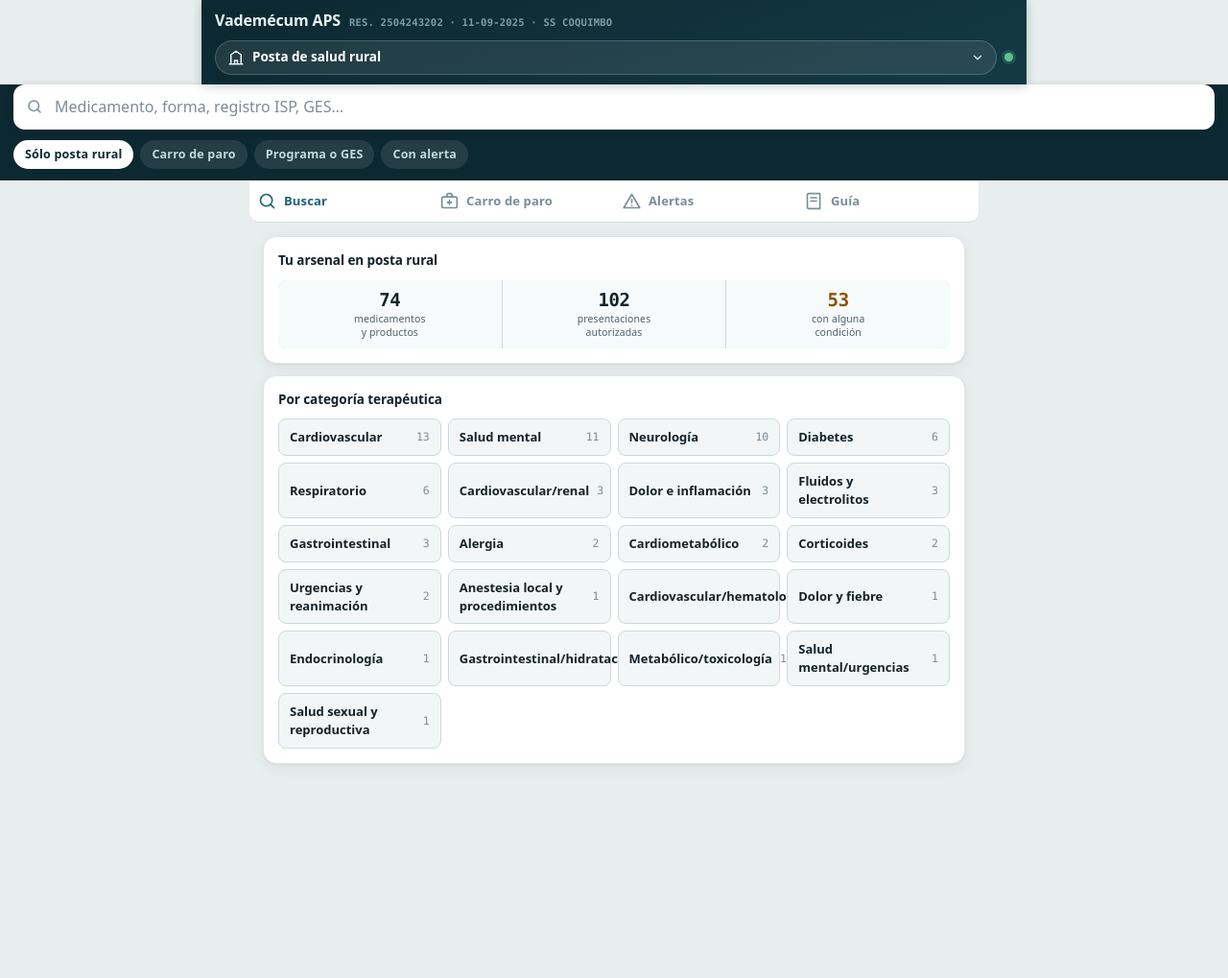
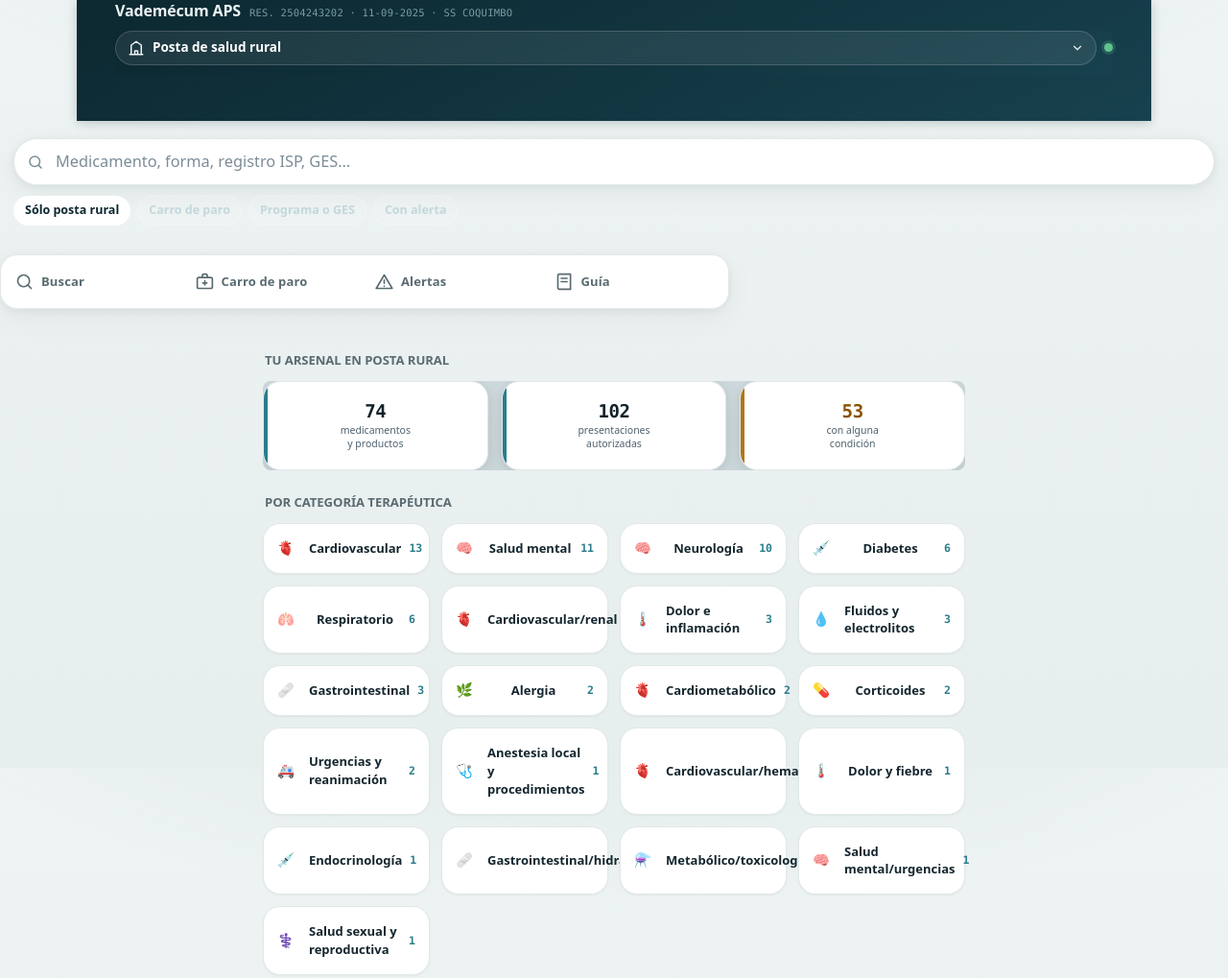
Before and after one commit to Unkown00101/vademecum-en-terreno, a plain HTML site: page index.html in a window 1280 px wide. Shown: the whole page at 96% size. Before the commit the page ends 846 px from the top, so only its background shows below. Drawn offline with Linux system fonts and the light colour scheme.

Commit message:
Rediseño visual v2: arreglar ancho, quitar doble marco, dar aire

```diff
--- a/estilos-plus.css
+++ b/estilos-plus.css
@@ -1,176 +1,264 @@
 /* ============================================================
-   Vademécum APS Coquimbo — Refinamiento visual (capa adicional)
-   Se carga DESPUÉS del CSS incrustado y solo ajusta apariencia.
-   No cambia estructura ni comportamiento.
+   Vademécum APS Coquimbo — Rediseño visual v2
+   Capa que se carga DESPUÉS del CSS incrustado. Solo apariencia.
+   Objetivo: quitar rigidez, dar aire, jerarquía y calidez.
    ============================================================ */
 
-/* ---- 1. Sistema de color unificado (paleta salud, sobria) ---- */
 :root {
-  --v-tinta:        #12222a;   /* texto principal, más suave que el negro */
-  --v-tinta-2:      #4a5b62;   /* texto secundario */
-  --v-petroleo:     #0c2830;   /* marca / header */
-  --v-petroleo-2:   #143a46;   /* degradado header */
-  --v-papel:        #eef2f2;   /* fondo */
-  --v-tarjeta:      #ffffff;
-  --v-borde:        #dfe6e6;
-  --v-verde:        #1f8a54;   /* disponible */
-  --v-verde-bg:     #e8f5ee;
-  --v-ambar:        #b8791a;   /* con condición */
-  --v-ambar-bg:     #fbf1e0;
-  --v-rojo:         #b23b3b;   /* no disponible / alerta */
-  --v-rojo-bg:      #fbeaea;
-  --v-acento:       #2a7d8c;   /* acento frío para foco/enlaces */
-  --v-sombra:       0 1px 2px rgba(18,34,42,.06), 0 4px 16px rgba(18,34,42,.06);
-  --v-radio:        14px;
+  --v-tinta:      #14262e;
+  --v-tinta-2:    #5a6b72;
+  --v-petroleo:   #0c2830;
+  --v-petroleo-2: #17414e;
+  --v-teal:       #2a7d8c;
+  --v-verde:      #1c8a53;
+  --v-verde-bg:   #e9f6ef;
+  --v-ambar:      #b0761a;
+  --v-ambar-bg:   #fbf2e2;
+  --v-rojo:       #b23b3b;
+  --v-rojo-bg:    #fbebeb;
+  --v-borde:      #e2e8e9;
+  --v-radio:      18px;
+  --v-radio-sm:   12px;
+  --v-sombra-sm:  0 1px 2px rgba(20,38,46,.05);
+  --v-sombra:     0 2px 10px rgba(20,38,46,.06), 0 8px 30px rgba(20,38,46,.05);
 }
 
-/* ---- 2. Tipografía: más legible en terreno, jerarquía clara ---- */
-body {
-  font-family: "Inter", system-ui, -apple-system, "Segoe UI", Roboto, sans-serif;
+/* ---------- 1. Lienzo: fondo con profundidad, sin gris plano ---------- */
+html, body {
+  background:
+    radial-gradient(1200px 500px at 50% -200px, #dbe7e7 0%, transparent 70%),
+    linear-gradient(180deg, #eef3f3 0%, #e7eeee 100%) !important;
+  background-attachment: fixed !important;
   color: var(--v-tinta);
-  background: var(--v-papel);
   -webkit-font-smoothing: antialiased;
-  text-rendering: optimizeLegibility;
-  letter-spacing: .1px;
 }
 
-/* Encabezado con degradado sutil y mejor peso de marca */
-header,
-.barra-estab,
-[class*="cabecera-app"] {
-  background: linear-gradient(160deg, var(--v-petroleo) 0%, var(--v-petroleo-2) 100%) !important;
+/* Ancho cómodo: el problema era max-width:860 con márgenes enormes.
+   Damos un contenedor amplio y bien centrado, con aire lateral real. */
+.app {
+  max-width: 1120px !important;
+  margin-inline: auto !important;
+  padding: 0 clamp(16px, 4vw, 40px) 48px !important;
 }
-.marca {
-  font-weight: 700;
+
+/* ---------- 2. Encabezado: integrado, ancho completo, con degradado ---------- */
+header, .barra-estab {
+  background: linear-gradient(155deg, var(--v-petroleo) 0%, var(--v-petroleo-2) 100%) !important;
+}
+/* El header ocupa todo el ancho de ventana, contenido alineado al centro */
+header {
+  box-shadow: 0 4px 20px rgba(12,40,48,.18);
+}
+header > *, .barra-estab > * {
+  max-width: 1120px;
+  margin-inline: auto;
+}
+.marca h1 {
+  font-weight: 750;
   letter-spacing: .2px;
 }
-.res, .mono {
-  letter-spacing: .3px;
-  opacity: .85;
+.res, .mono { opacity: .82; letter-spacing: .4px; }
+
+.selector-estab {
+  border-radius: 999px !important;
+  background: rgba(255,255,255,.08) !important;
+  border: 1px solid rgba(255,255,255,.16) !important;
+  backdrop-filter: blur(4px);
 }
 
-/* Buscador: más aire y foco visible accesible */
-.caja-busqueda,
+/* ---------- 3. Buscador: card flotante, no barra pegada ---------- */
+.zona-busqueda {
+  background: transparent !important;
+  padding-top: 18px !important;
+}
+.zona-busqueda .caja-busqueda,
+.zona-busqueda > div:first-child {
+  border-radius: 999px !important;
+  box-shadow: var(--v-sombra) !important;
+  border: 1px solid var(--v-borde) !important;
+  background: #fff !important;
+}
 .zona-busqueda input {
-  border-radius: 12px !important;
+  border-radius: 999px !important;
+  font-size: 1.02rem !important;
 }
 .zona-busqueda input:focus,
 input:focus-visible {
-  outline: 3px solid color-mix(in srgb, var(--v-acento) 40%, transparent) !important;
-  outline-offset: 1px;
+  outline: 3px solid color-mix(in srgb, var(--v-teal) 35%, transparent) !important;
+  outline-offset: 2px;
 }
 
-/* ---- 3. Tarjetas de resultado y fichas: profundidad y ritmo ---- */
-.fila,
-.tarjeta,
-.grupo-arsenal,
-.card,
-.item-paro {
+/* ---------- 4. Chips de filtro: píldoras con vida ---------- */
+.chip {
+  border-radius: 999px !important;
+  font-weight: 600 !important;
+  border: 1px solid rgba(255,255,255,.22) !important;
+  transition: transform .1s ease, background .15s ease;
+}
+.chip:hover { transform: translateY(-1px); }
+.chip.activa {
+  background: #fff !important;
+  color: var(--v-petroleo) !important;
+  border-color: #fff !important;
+}
+
+/* ---------- 5. Barra de pestañas inferior: separada y con acento ---------- */
+.inferior {
+  background: #fff !important;
   border-radius: var(--v-radio) !important;
   box-shadow: var(--v-sombra) !important;
   border: 1px solid var(--v-borde) !important;
-  transition: transform .12s ease, box-shadow .12s ease;
+  padding: 6px !important;
+  margin: 18px 0 !important;
+  gap: 4px !important;
 }
-.fila:hover,
-.tarjeta:hover {
-  transform: translateY(-1px);
-  box-shadow: 0 2px 4px rgba(18,34,42,.08), 0 8px 24px rgba(18,34,42,.10) !important;
+.inferior button {
+  border-radius: var(--v-radio-sm) !important;
+  font-weight: 600 !important;
+  color: var(--v-tinta-2) !important;
+  transition: background .15s ease, color .15s ease;
 }
-.nombre,
-.nom,
-.titular {
-  font-weight: 650;
-  letter-spacing: .1px;
-}
-.sub, .det, .conc, .forma {
-  color: var(--v-tinta-2);
+.inferior button:hover { background: #f1f6f6 !important; }
+.inferior button.activa,
+.inferior button[aria-selected="true"] {
+  background: color-mix(in srgb, var(--v-teal) 12%, #fff) !important;
+  color: var(--v-petroleo) !important;
 }
 
-/* Banda de estado del semáforo: más nítida y con color de texto acorde */
-.marca-estado.si,      .marca-estado.verde   { background: var(--v-verde)  !important; }
-.marca-estado.cond,    .marca-estado.ambar   { background: var(--v-ambar)  !important; }
-.marca-estado.no,      .marca-estado.rojo    { background: var(--v-rojo)   !important; }
-
-.veredicto.si,   .cl.si   { background: var(--v-verde-bg);  color: var(--v-verde); }
-.veredicto.cond, .cl.cond { background: var(--v-ambar-bg);  color: var(--v-ambar); }
-.veredicto.no,   .cl.no   { background: var(--v-rojo-bg);   color: var(--v-rojo); }
-.veredicto {
-  border-radius: 12px;
-  padding: 12px 14px;
-  font-weight: 600;
+/* ---------- 6. FIN del doble marco ----------
+   Los contenedores de sección .tarjeta que SOLO envuelven una rejilla
+   o un resumen dejan de parecer cajas: sin fondo, sin borde.
+   Las cajas de verdad quedan dentro. */
+.tarjeta:has(> .rejilla-cat),
+.tarjeta:has(> .resumen-estab) {
+  background: transparent !important;
+  border: none !important;
+  box-shadow: none !important;
+  padding: 8px 0 0 !important;
+}
+.tarjeta > h2 {
+  font-size: .82rem !important;
+  text-transform: uppercase;
+  letter-spacing: .8px;
+  color: var(--v-tinta-2) !important;
+  font-weight: 700 !important;
+  margin: 4px 2px 12px !important;
 }
 
-/* Insignias / chips: forma píldora coherente */
-.chip,
-.insignia,
-.etq,
-.tax {
-  border-radius: 999px !important;
-  font-weight: 550;
-  letter-spacing: .2px;
+/* ---------- 7. Resumen del arsenal: tres tarjetas con acento ---------- */
+.resumen-estab {
+  gap: 14px !important;
 }
-.chip.activa {
-  background: var(--v-petroleo) !important;
-  color: #fff !important;
+.resumen-estab > div {
+  background: #fff !important;
+  border-radius: var(--v-radio) !important;
+  box-shadow: var(--v-sombra) !important;
+  border: 1px solid var(--v-borde) !important;
+  padding: 20px 16px !important;
+  position: relative;
+  overflow: hidden;
+}
+.resumen-estab > div::before {
+  content: "";
+  position: absolute; inset: 0 auto 0 0; width: 4px;
+  background: var(--v-teal);
+}
+.resumen-estab > div:nth-child(3)::before { background: var(--v-ambar); }
+
+/* ---------- 8. Rejilla de categorías: tarjetas con carácter ---------- */
+.rejilla-cat {
+  gap: 12px !important;
+}
+.btn-cat {
+  background: #fff !important;
+  border: 1px solid var(--v-borde) !important;
+  border-radius: var(--v-radio) !important;
+  box-shadow: var(--v-sombra-sm) !important;
+  padding: 16px 14px !important;
+  font-weight: 650 !important;
+  color: var(--v-tinta) !important;
+  transition: transform .12s ease, box-shadow .12s ease, border-color .12s ease !important;
+  position: relative;
+  text-align: left;
+}
+.btn-cat:hover {
+  transform: translateY(-2px);
+  box-shadow: var(--v-sombra) !important;
+  border-color: color-mix(in srgb, var(--v-teal) 40%, var(--v-borde)) !important;
+}
+/* El número (conteo) como insignia circular con acento */
+.btn-cat > :last-child {
+  color: var(--v-teal) !important;
+  font-weight: 750 !important;
 }
 
-/* Alertas y avisos: color semántico consistente */
-.alerta,
-.aviso {
-  border-left: 4px solid var(--v-ambar);
-  background: var(--v-ambar-bg);
-  border-radius: 10px;
+/* Iconografía por categoría (refuerza sin fotos de fármacos) */
+.btn-cat::before {
+  margin-right: .5em; font-size: 1.1em; line-height: 1;
 }
-.orientativo {
-  border-left: 4px solid var(--v-acento);
-  background: color-mix(in srgb, var(--v-acento) 8%, #fff);
-  border-radius: 10px;
+.btn-cat[data-cat^="Cardio"]::before   { content: "🫀"; }
+.btn-cat[data-cat="Respiratorio"]::before { content: "🫁"; }
+.btn-cat[data-cat^="Salud mental"]::before,
+.btn-cat[data-cat="Neurología"]::before { content: "🧠"; }
+.btn-cat[data-cat="Diabetes"]::before,
+.btn-cat[data-cat="Endocrinología"]::before { content: "💉"; }
+.btn-cat[data-cat^="Dolor"]::before      { content: "🌡️"; }
+.btn-cat[data-cat^="Gastro"]::before     { content: "🩹"; }
+.btn-cat[data-cat="Alergia"]::before     { content: "🌿"; }
+.btn-cat[data-cat="Corticoides"]::before { content: "💊"; }
+.btn-cat[data-cat^="Fluidos"]::before    { content: "💧"; }
+.btn-cat[data-cat^="Urgencias"]::before  { content: "🚑"; }
+.btn-cat[data-cat^="Anestesia"]::before  { content: "🩺"; }
+.btn-cat[data-cat^="Salud sexual"]::before { content: "⚕️"; }
+.btn-cat[data-cat^="Metab"]::before      { content: "⚗️"; }
+
+/* ---------- 9. Aviso de instalar: banner suave, no bloque duro ---------- */
+.aviso-instalar {
+  background: linear-gradient(120deg, var(--v-petroleo), var(--v-petroleo-2)) !important;
+  border-radius: var(--v-radio) !important;
+  box-shadow: var(--v-sombra) !important;
+  padding: 16px 18px !important;
+}
+.aviso-instalar .btn {
+  border-radius: 999px !important;
+  font-weight: 650 !important;
 }
 
-/* ---- 4. Iconografía por categoría terapéutica (::before) ---- */
-/* Refuerza el reconocimiento visual sin fotos de fármacos (riesgo clínico). */
-.tarjeta[data-cat]::before,
-.tax::before {
-  margin-right: .4em;
-  font-size: 1.05em;
-  line-height: 1;
+/* ---------- 10. Fichas de resultado / detalle ---------- */
+.fila, .grupo-arsenal, .pres, .item-paro, .card {
+  border-radius: var(--v-radio) !important;
+  box-shadow: var(--v-sombra) !important;
+  border: 1px solid var(--v-borde) !important;
 }
-.tax[data-cat="Cardiovascular"]::before,
-.tax[data-cat="Cardiovascular/renal"]::before,
-.tax[data-cat="Cardiovascular/hematología"]::before,
-.tax[data-cat="Cardiometabólico"]::before        { content: "🫀"; }
-.tax[data-cat="Respiratorio"]::before             { content: "🫁"; }
-.tax[data-cat="Salud mental"]::before,
-.tax[data-cat="Salud mental/urgencias"]::before   { content: "🧠"; }
-.tax[data-cat="Neurología"]::before               { content: "🧠"; }
-.tax[data-cat="Diabetes"]::before,
-.tax[data-cat="Endocrinología"]::before           { content: "💉"; }
-.tax[data-cat="Dolor e inflamación"]::before,
-.tax[data-cat="Dolor y fiebre"]::before           { content: "🌡️"; }
-.tax[data-cat="Gastrointestinal"]::before,
-.tax[data-cat="Gastrointestinal/hidratación"]::before { content: "🩹"; }
-.tax[data-cat="Alergia"]::before                  { content: "🌿"; }
-.tax[data-cat="Corticoides"]::before              { content: "💊"; }
-.tax[data-cat="Fluidos y electrolitos"]::before   { content: "💧"; }
-.tax[data-cat="Urgencias y reanimación"]::before  { content: "🚑"; }
-.tax[data-cat="Anestesia local y procedimientos"]::before { content: "🩺"; }
-.tax[data-cat="Salud sexual y reproductiva"]::before { content: "⚕️"; }
-.tax[data-cat="Metabólico/toxicología"]::before   { content: "⚗️"; }
+.fila { transition: transform .12s ease, box-shadow .12s ease; }
+.fila:hover { transform: translateY(-1px); }
 
-/* ---- 5. Botones: consistentes y accesibles ---- */
+.veredicto {
+  border-radius: var(--v-radio) !important;
+  padding: 16px 18px !important;
+}
+.veredicto.si,   .cl.si   { background: var(--v-verde-bg) !important; }
+.veredicto.cond, .cl.cond { background: var(--v-ambar-bg) !important; }
+.veredicto.no,   .cl.no   { background: var(--v-rojo-bg) !important; }
+
+.insignia, .etq, .tax, .pill {
+  border-radius: 999px !important;
+  font-weight: 600 !important;
+}
+
 .btn {
-  border-radius: 10px !important;
-  font-weight: 600;
+  border-radius: 999px !important;
+  font-weight: 650 !important;
   transition: filter .12s ease, transform .06s ease;
 }
 .btn:active { transform: translateY(1px); }
-.btn.secundario:hover { filter: brightness(.97); }
-.btn.peligro { background: var(--v-rojo) !important; color: #fff !important; }
+.btn.peligro { background: var(--v-rojo) !important; color:#fff !important; }
 
-/* ---- 6. Detalles finos ---- */
-::selection { background: color-mix(in srgb, var(--v-acento) 25%, transparent); }
+/* ---------- 11. Detalles ---------- */
+::selection { background: color-mix(in srgb, var(--v-teal) 22%, transparent); }
 * { -webkit-tap-highlight-color: transparent; }
 
-@media (min-width: 720px) {
-  .app { max-width: 860px; margin-inline: auto; }
+@media (max-width: 640px) {
+  .app { padding-inline: 14px !important; }
+  .rejilla-cat { gap: 10px !important; }
 }
```
